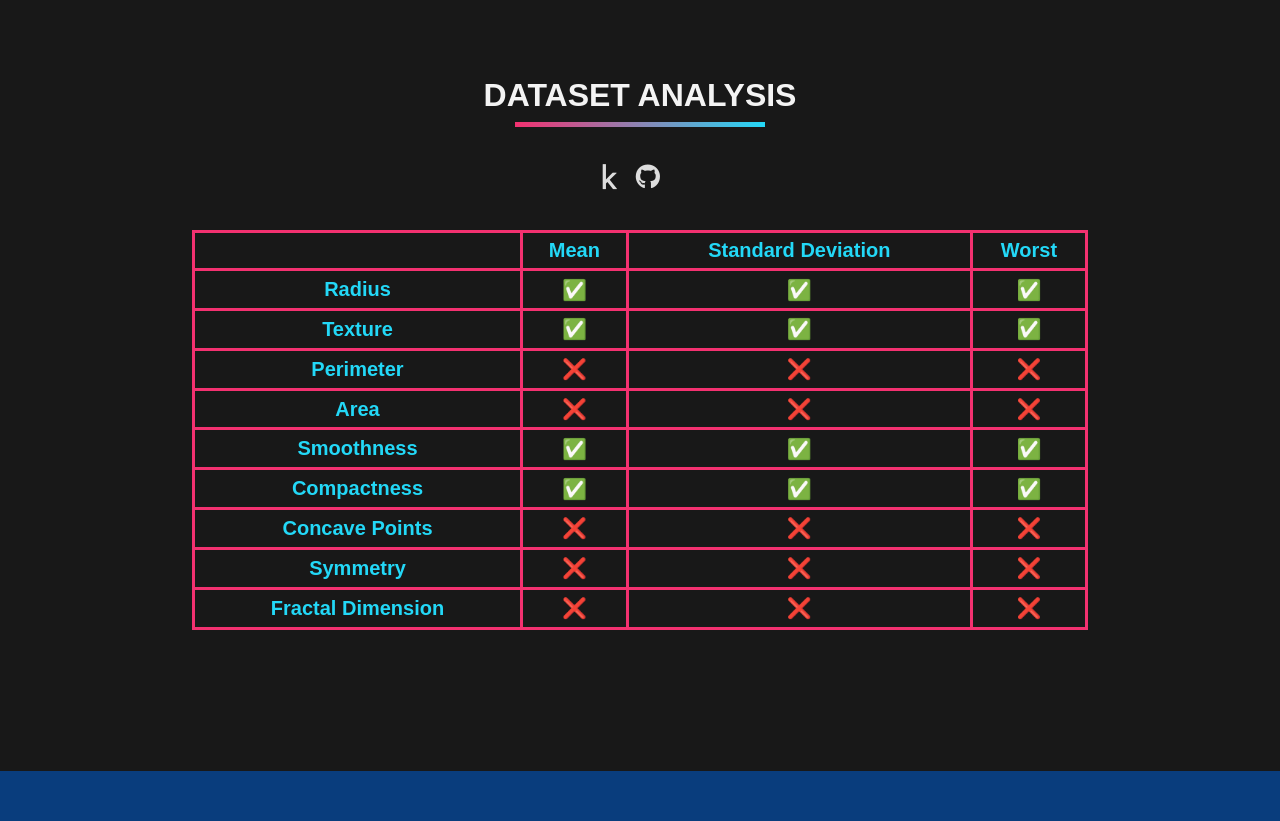
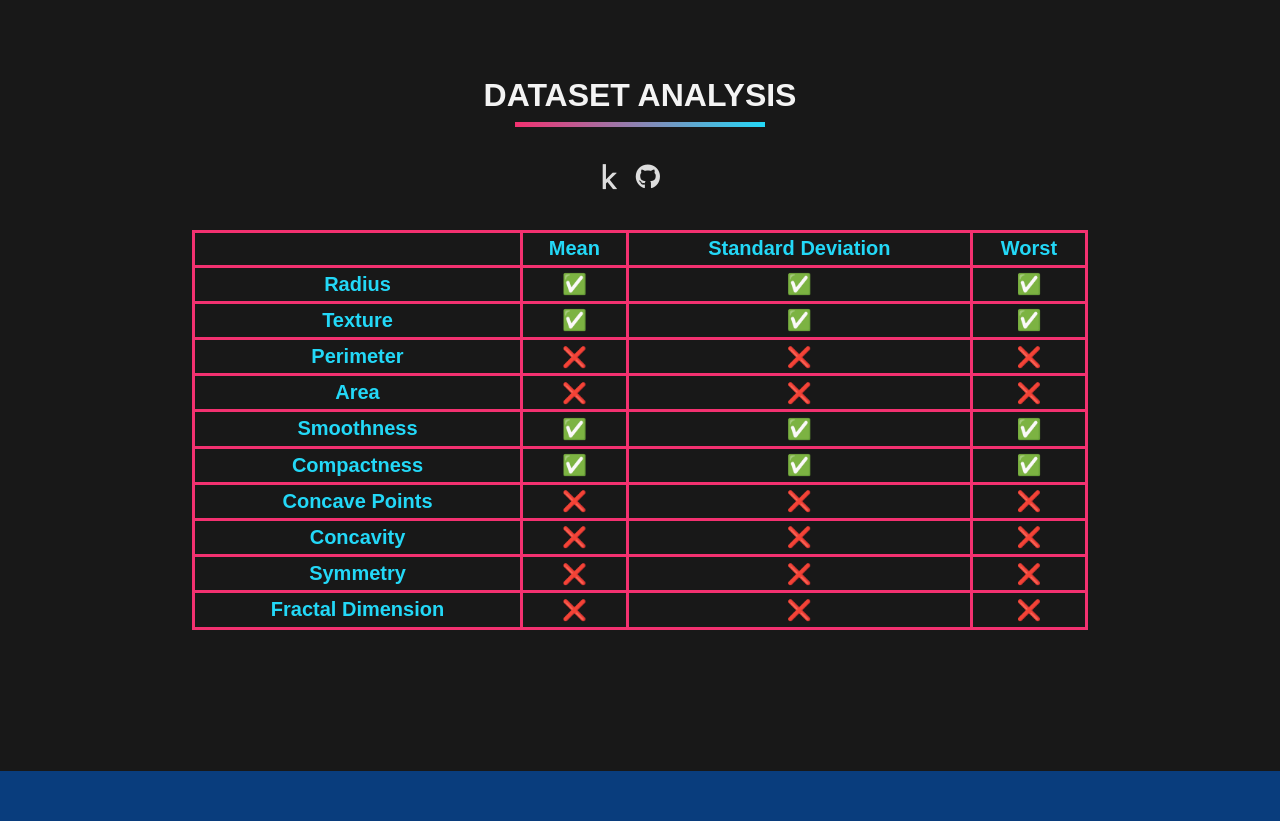
Before and after one commit to rpranaykumarreddy/AI-breast-cancer, a Django app: page / in a window 1280 px wide. Shown: the part 1629-2450 px from the top of the page. Run offline with Django 4.2, Linux system fonts and the light colour scheme; some libraries are stand-ins or nearby versions.

Commit message:
Update home.html

```diff
--- a/templates/home.html
+++ b/templates/home.html
@@ -155,6 +155,12 @@
         </tr>
         <tr>
             <th class="head-main">Concave Points</th>
+            <td class="head-main">&#10060;</td>
+            <td class="head-main">&#10060;</td>
+            <td class="head-main">&#10060;</td>
+        </tr>
+        <tr>
+            <th class="head-main">Concavity</th>
             <td class="head-main">&#10060;</td>
             <td class="head-main">&#10060;</td>
             <td class="head-main">&#10060;</td>
```
